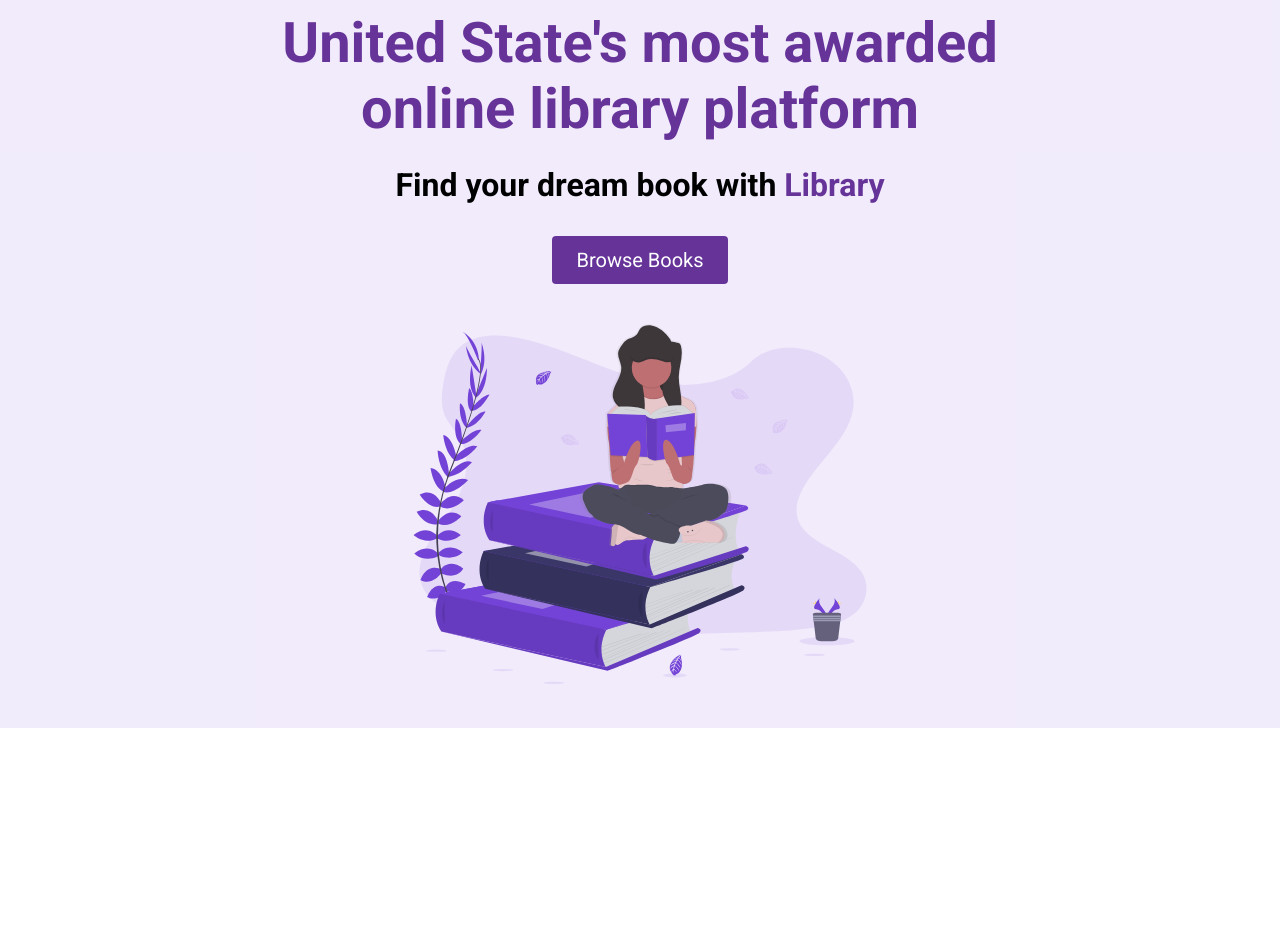
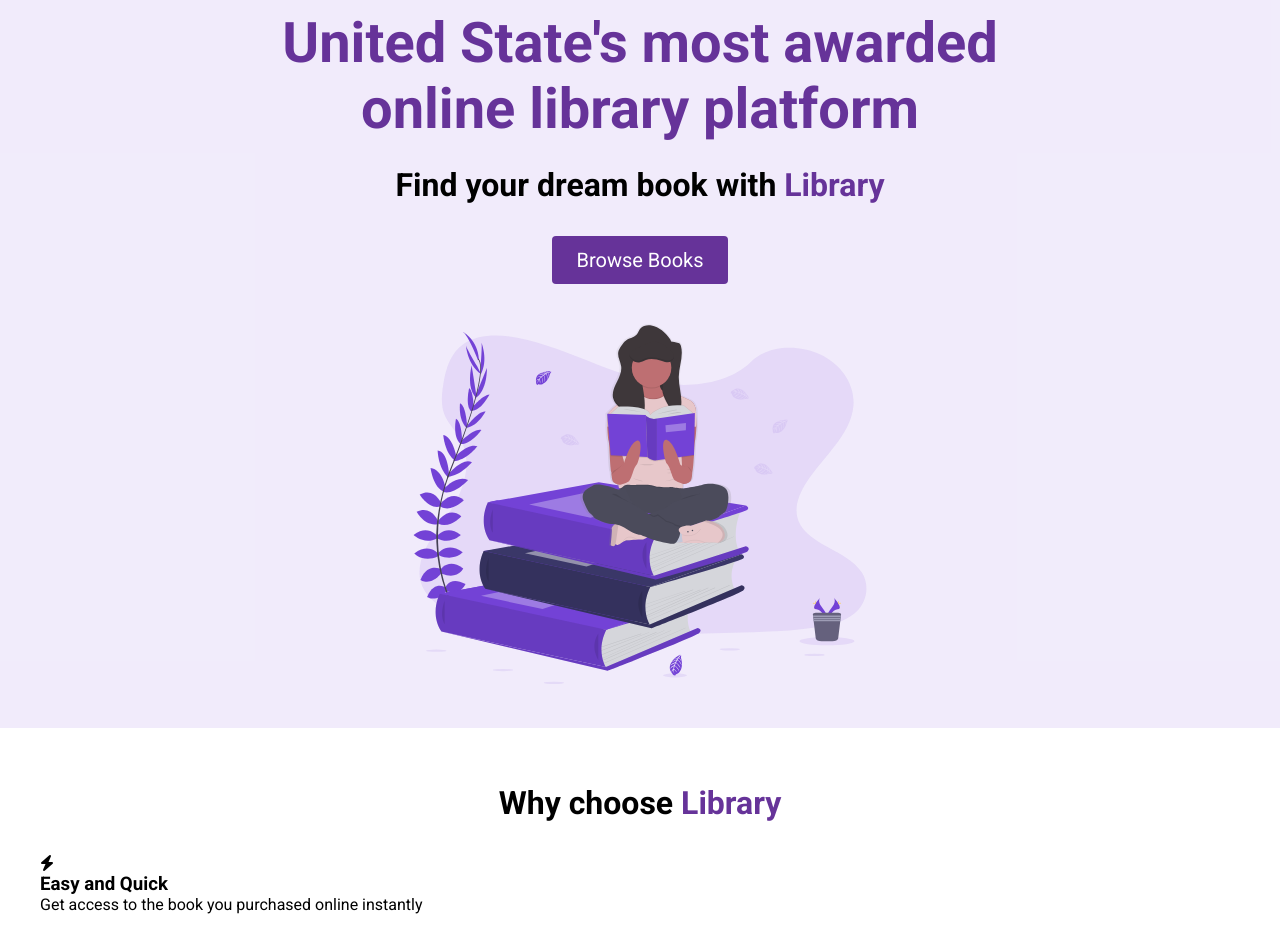
Before and after one commit to mifouts/E-Commerce, a plain HTML site: page index.html in a window 1280 px wide. Shown: the part 102-1054 px from the top of the page. Before the commit the page ends 830 px from the top, so only its background shows below. Drawn offline with Linux system fonts and the light colour scheme.

Commit message:
imported font awesome for icons

```diff
--- a/index.html
+++ b/index.html
@@ -6,6 +6,7 @@
     <meta name="viewport" content="width=device-width, initial-scale=1.0">
     <title>Library</title>
     <link rel="stylesheet" href="styles.css">
+    <script src="https://kit.fontawesome.com/c8e4d183c2.js"; crossorigin="anonymous"></script>
 </head>
 
 <body>
@@ -40,5 +41,38 @@
         </header>
     </section>
 
+    <main>
+        <section id="highlights">
+            <div class="container">
+                <div class="row">
+                    <h2 class="section__title">Why choose <span class="purple">Library</span></h2>
+                    <div class="highlight_wrapper">
+                        <div class="highlight">
+                            <div class="highlight__img">
+                                <i class="fas fa-bolt"></i>
+                                <h3 class="highlight__subtitle">Easy and Quick</h3>
+                                <p class="highlight__para">Get access to the book you purchased online instantly</p>
+                            </div>
+                        </div>
+                    </div>
+                </div>
+            </div>
+        </section>
+        <section id="features">
+            <div class="container">
+                <div class="row">
+
+                </div>
+            </div>
+        </section>
+        <section id="recent">
+            <div class="container">
+                <div class="row">
+
+                </div>
+            </div>
+        </section>
+    </main>
+
 </body>
 </html>
--- a/styles.css
+++ b/styles.css
@@ -123,3 +123,18 @@ button:active{
 .header__img--wrapper{
     padding: 20px;
 }
+
+.container{
+    padding: 56px 0;
+}
+
+.row{
+    width: 100%;
+    max-width: 1200px;
+    margin: 0 auto;
+}
+/*
+
+Highlights
+
+*/
```
